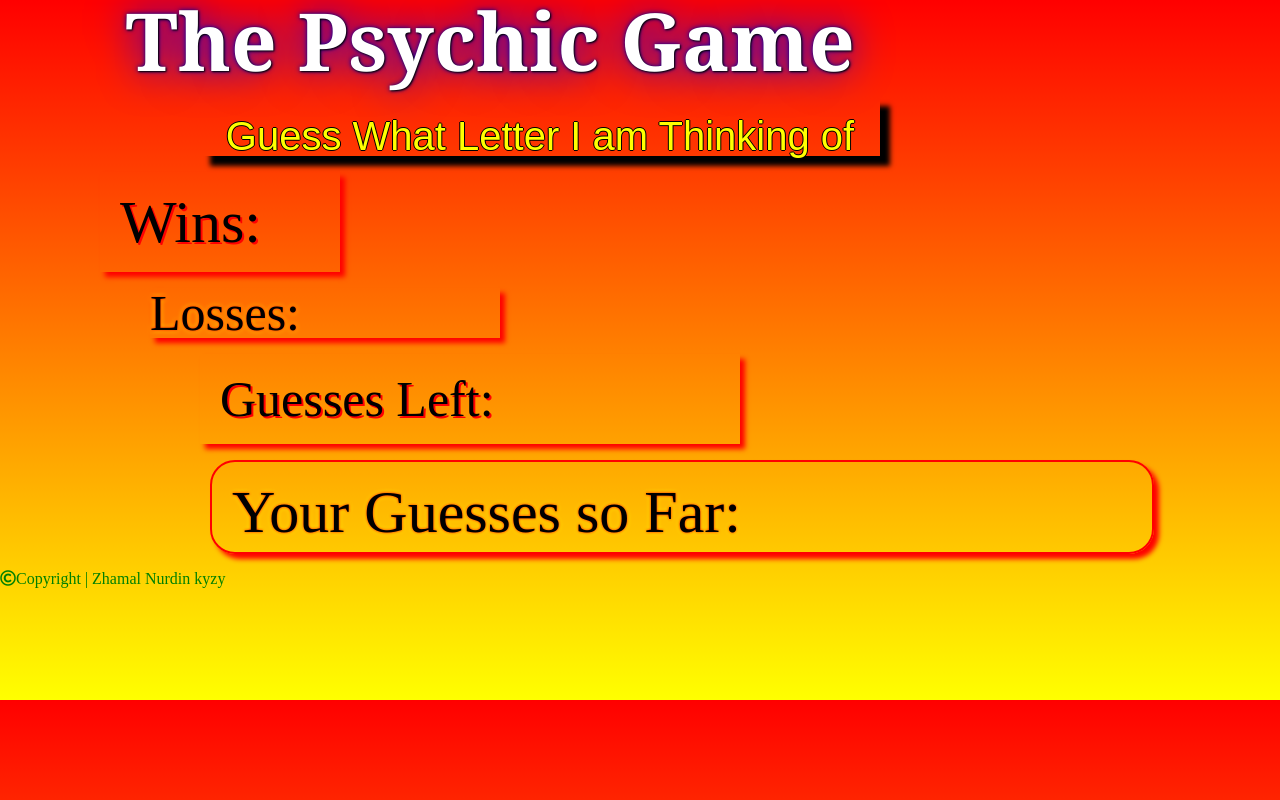
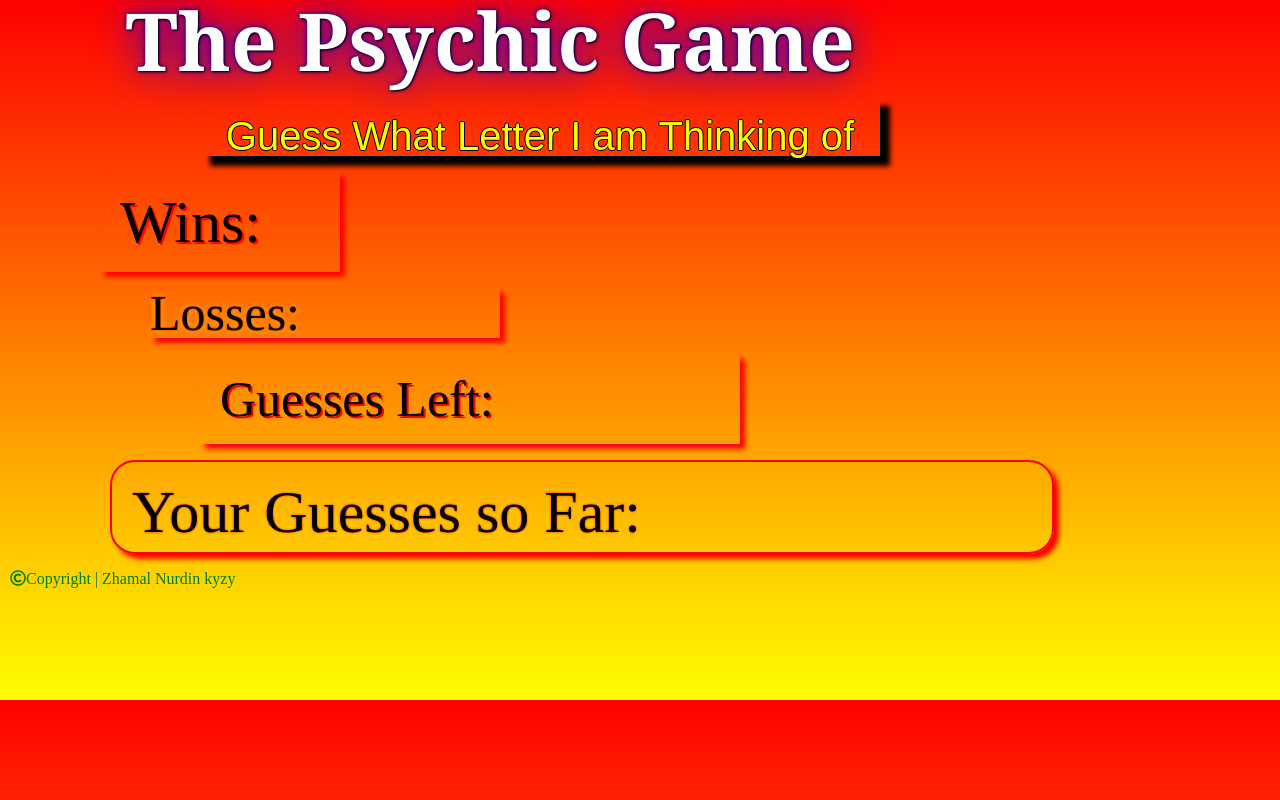
Before and after one commit to zhakina90/Psychic-Game, a plain HTML site: page index.html in a window 1280 px wide. Drawn offline with Linux system fonts and the light colour scheme.

Commit message:
Added more styling

```diff
--- a/assets/css/style.css
+++ b/assets/css/style.css
@@ -58,22 +58,27 @@ p {
     height: 50px;
     font-size: 60px;
     text-shadow: 0 0 3px #FF0000, 0 0 5px yellow;
-    margin-left: 210px;
+    margin-left: 110px;
     box-shadow: 5px 5px 5px red;
 }
 
 .far {
-
+    clear: both;
+    position: sticky;
     text-align: center;
     color: green;
+    font-family: 'Sacramento', cursive;
+    margin-left: 10px;
 }
-@media only screen and (max-width: 640px) {
+
+/*
+    @media only screen and (min-width: 320px) and (max-width: 480px) {
 
     }
 
-@media only screen and (max-width: 768px) {
-
+    @media only screen and (min-width : 768px) and (max-width : 1024px) {
     }
- @media only screen and (max-width: 980px) {
-
+    @media only screen  and (min-width : 1224px) {
     }
+    @media only screen  and (min-width : 1824px) {
+    } */
--- a/assets/javascript/game.js
+++ b/assets/javascript/game.js
@@ -44,7 +44,7 @@ var compLetters = [
     lettersPressed = lettersPressed + event.key;
 
     var chosenLetters = compLetters[Math.floor(Math.random() * compLetters.length)];
-    console.log(chosenLetters);
+    // console.log(chosenLetters);
     document.getElementById("your-guesses").textContent = "Your Guesses So Far :" + lettersPressed;
     //make a condition if userInput will 9 times
     if (event.key === chosenLetters) {
@@ -55,12 +55,12 @@ var compLetters = [
     } else {
       // userGuesses = 9;
       alert("your lost");
-      document.getElementById("guesses-left").textContent = "Guesses Left :" + userGuesses;
+      document.getElementById("guesses-left").textContent = "Guesses Left :" + userGuesses ;
       userGuesses--;
       // else { (userLosses = 9 && userGuesses === 0)
       document.getElementById("losses").textContent = "Losses :" + userLosses;
       userLosses++;
-      console.log(userGuesses);
+      // console.log(userGuesses);
     } if (userLosses == 9 && userGuesses == 0)
       reset();
   }
--- a/index.html
+++ b/index.html
@@ -7,7 +7,8 @@
     <meta name="viewport" content="width=device-width, initial-scale=1" />
     <link rel="stylesheet" type="text/css" media="screen" href="./assets/css/reset.css"/>
     <link rel="stylesheet" type="text/css" media="screen" href="./assets/css/style.css"/>
-    <link rel="stylesheet" href="https://use.fontawesome.com/releases/v5.5.0/css/all.css" integrity="sha384-B4dIYHKNBt8Bc12p+WXckhzcICo0wtJAoU8YZTY5qE0Id1GSseTk6S+L3BlXeVIU" crossorigin="anonymous">
+      <link rel="stylesheet" href="https://use.fontawesome.com/releases/v5.5.0/css/all.css" integrity="sha384-B4dIYHKNBt8Bc12p+WXckhzcICo0wtJAoU8YZTY5qE0Id1GSseTk6S+L3BlXeVIU" crossorigin="anonymous">
+      <link href="https://fonts.googleapis.com/css?family=Great+Vibes|Sacramento|Satisfy" rel="stylesheet">
     <script type=text/javascript src="./assets/javascript/game.js"></script>
   </head>
 
```
